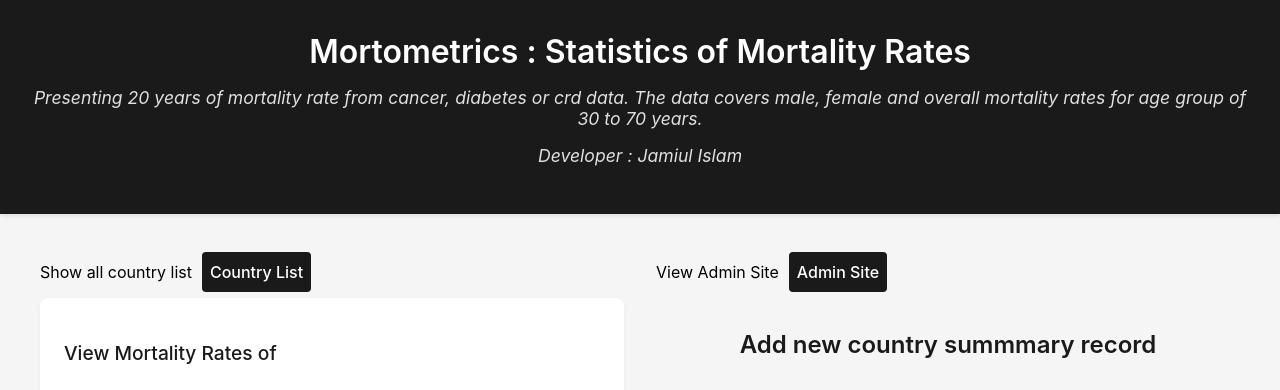
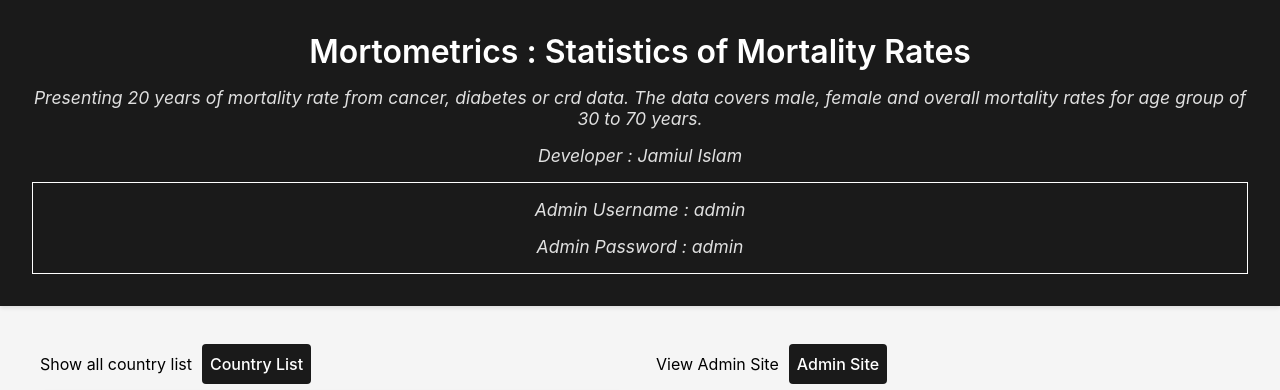
Before and after one commit to jamiul-islam/WHO-MORTALITY-RATE-API, a Django app: page / in a window 1280 px wide. Shown: the top 390 px of the page. Run offline with Django 3.2, Linux system fonts and the light colour scheme; data comes from the database, SQL or seed files in the repository.

Commit message:
added admin pass in the ui

```diff
--- a/mortometricsapp/templates/mortometricsapp/index.html
+++ b/mortometricsapp/templates/mortometricsapp/index.html
@@ -21,6 +21,10 @@
         of 30 to 70 years.
       </p>
       <p>Developer : Jamiul Islam</p>
+      <div style="border: 1px solid white">
+        <p>Admin Username : admin</p>
+        <p>Admin Password : admin</p>
+      </div>
     </div>
 
     <!-- Links of api endpoints -->
```
